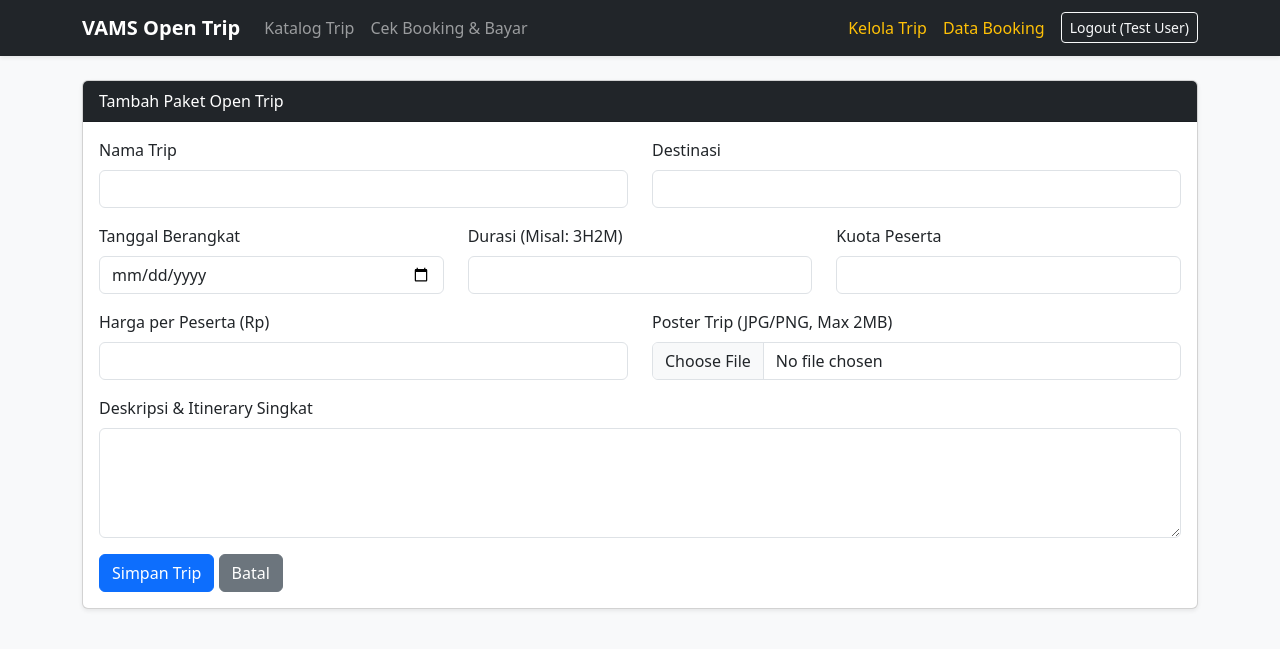
After one commit to Ranvault/vams-project, a Laravel app: page /admin/trips/create in a window 1280 px wide. The commit adds this page. Shown: the top 649 px of the page. Run offline with Laravel 12, Linux system fonts and the light colour scheme; a user stored in the database is signed in; data comes from the database, SQL or seed files in the repository.

Commit message:
feat: add bootstrap 5 layout and admin open trip CRUD

```diff
--- /dev/null
+++ b/app/Http/Controllers/Admin/TripController.php
@@ -0,0 +1,84 @@
+<?php
+
+namespace App\Http\Controllers\Admin;
+
+use App\Http\Controllers\Controller;
+use App\Models\Trip;
+use Illuminate\Http\Request;
+use Illuminate\Support\Facades\Storage;
+
+class TripController extends Controller
+{
+    public function index()
+    {
+        $trips = Trip::latest()->get();
+        return view('admin.trips.index', compact('trips'));
+    }
+
+    public function create()
+    {
+        return view('admin.trips.create');
+    }
+
+    public function store(Request $request)
+    {
+        $validated = $request->validate([
+            'nama_trip'     => 'required|string|max:255',
+            'destinasi'     => 'required|string|max:255',
+            'tgl_berangkat' => 'required|date',
+            'durasi'        => 'required|string|max:100',
+            'harga'         => 'required|numeric|min:0',
+            'kuota'         => 'required|integer|min:1',
+            'deskripsi'     => 'required|string',
+            'poster'        => 'nullable|image|mimes:jpg,jpeg,png|max:2048',
+        ]);
+
+        if ($request->hasFile('poster')) {
+            $validated['poster'] = $request->file('poster')->store('posters', 'public');
+        }
+
+        Trip::create($validated);
+
+        return redirect()->route('admin.trips.index')->with('success', 'Paket Open Trip berhasil ditambahkan.');
+    }
+
+    public function edit(Trip $trip)
+    {
+        return view('admin.trips.edit', compact('trip'));
+    }
+
+    public function update(Request $request, Trip $trip)
+    {
+        $validated = $request->validate([
+            'nama_trip'     => 'required|string|max:255',
+            'destinasi'     => 'required|string|max:255',
+            'tgl_berangkat' => 'required|date',
+            'durasi'        => 'required|string|max:100',
+            'harga'         => 'required|numeric|min:0',
+            'kuota'         => 'required|integer|min:1',
+            'deskripsi'     => 'required|string',
+            'poster'        => 'nullable|image|mimes:jpg,jpeg,png|max:2048',
+        ]);
+
+        if ($request->hasFile('poster')) {
+            if ($trip->poster) {
+                Storage::disk('public')->delete($trip->poster);
+            }
+            $validated['poster'] = $request->file('poster')->store('posters', 'public');
+        }
+
+        $trip->update($validated);
+
+        return redirect()->route('admin.trips.index')->with('success', 'Paket Open Trip berhasil diperbarui.');
+    }
+
+    public function destroy(Trip $trip)
+    {
+        if ($trip->poster) {
+            Storage::disk('public')->delete($trip->poster);
+        }
+        $trip->delete();
+
+        return redirect()->route('admin.trips.index')->with('success', 'Paket Open Trip berhasil dihapus.');
+    }
+}
--- /dev/null
+++ b/resources/views/admin/trips/create.blade.php
@@ -0,0 +1,50 @@
+@extends('layouts.app')
+
+@section('content')
+<div class="card shadow-sm">
+    <div class="card-header bg-dark text-white">Tambah Paket Open Trip</div>
+    <div class="card-body">
+        <form action="{{ route('admin.trips.store') }}" method="POST" enctype="multipart/form-data">
+            @csrf
+            <div class="row">
+                <div class="col-md-6 mb-3">
+                    <label class="form-label">Nama Trip</label>
+                    <input type="text" name="nama_trip" class="form-control @error('nama_trip') is-invalid @enderror" value="{{ old('nama_trip') }}" required>
+                    @error('nama_trip')<div class="invalid-feedback">{{ $message }}</div>@enderror
+                </div>
+                <div class="col-md-6 mb-3">
+                    <label class="form-label">Destinasi</label>
+                    <input type="text" name="destinasi" class="form-control @error('destinasi') is-invalid @enderror" value="{{ old('destinasi') }}" required>
+                </div>
+                <div class="col-md-4 mb-3">
+                    <label class="form-label">Tanggal Berangkat</label>
+                    <input type="date" name="tgl_berangkat" class="form-control" value="{{ old('tgl_berangkat') }}" required>
+                </div>
+                <div class="col-md-4 mb-3">
+                    <label class="form-label">Durasi (Misal: 3H2M)</label>
+                    <input type="text" name="durasi" class="form-control" value="{{ old('durasi') }}" required>
+                </div>
+                <div class="col-md-4 mb-3">
+                    <label class="form-label">Kuota Peserta</label>
+                    <input type="number" name="kuota" class="form-control" value="{{ old('kuota') }}" min="1" required>
+                </div>
+                <div class="col-md-6 mb-3">
+                    <label class="form-label">Harga per Peserta (Rp)</label>
+                    <input type="number" name="harga" class="form-control" value="{{ old('harga') }}" min="0" required>
+                </div>
+                <div class="col-md-6 mb-3">
+                    <label class="form-label">Poster Trip (JPG/PNG, Max 2MB)</label>
+                    <input type="file" name="poster" class="form-control @error('poster') is-invalid @enderror">
+                    @error('poster')<div class="invalid-feedback">{{ $message }}</div>@enderror
+                </div>
+                <div class="col-12 mb-3">
+                    <label class="form-label">Deskripsi & Itinerary Singkat</label>
+                    <textarea name="deskripsi" rows="4" class="form-control" required>{{ old('deskripsi') }}</textarea>
+                </div>
+            </div>
+            <button type="submit" class="btn btn-primary">Simpan Trip</button>
+            <a href="{{ route('admin.trips.index') }}" class="btn btn-secondary">Batal</a>
+        </form>
+    </div>
+</div>
+@endsection
--- a/resources/views/layouts/app.blade.php
+++ b/resources/views/layouts/app.blade.php
@@ -1,36 +1,70 @@
 <!DOCTYPE html>
-<html lang="{{ str_replace('_', '-', app()->getLocale()) }}">
-    <head>
-        <meta charset="utf-8">
-        <meta name="viewport" content="width=device-width, initial-scale=1">
-        <meta name="csrf-token" content="{{ csrf_token() }}">
+<html lang="id">
+<head>
+    <meta charset="UTF-8">
+    <meta name="viewport" content="width=device-width, initial-scale=1.0">
+    <title>VEROS Adventure Management System (VAMS)</title>
+    <link href="https://cdn.jsdelivr.net/npm/bootstrap@5.3.3/dist/css/bootstrap.min.css" rel="stylesheet">
+</head>
+<body class="bg-light">
+    <nav class="navbar navbar-expand-lg navbar-dark bg-dark shadow-sm mb-4">
+        <div class="container">
+            <a class="navbar-brand fw-bold" href="{{ url('/') }}">VAMS Open Trip</a>
+            <button class="navbar-toggler" type="button" data-bs-toggle="collapse" data-bs-target="#navbarNav">
+                <span class="navbar-toggler-icon"></span>
+            </button>
+            <div class="collapse navbar-collapse" id="navbarNav">
+                <ul class="navbar-nav me-auto">
+                    <li class="nav-item">
+                        <a class="nav-link" href="{{ url('/') }}">Katalog Trip</a>
+                    </li>
+                    <li class="nav-item">
+                        <a class="nav-link" href="{{ url('/cek-booking') }}">Cek Booking & Bayar</a>
+                    </li>
+                </ul>
+                <ul class="navbar-nav ms-auto">
+                    @auth
+                        <li class="nav-item">
+                            <a class="nav-link text-warning" href="{{ route('admin.trips.index') }}">Kelola Trip</a>
+                        </li>
+                        <li class="nav-item">
+                            <a class="nav-link text-warning" href="{{ url('/admin/bookings') }}">Data Booking</a>
+                        </li>
+                        <li class="nav-item">
+                            <form method="POST" action="{{ route('logout') }}" class="d-inline">
+                                @csrf
+                                <button type="submit" class="btn btn-sm btn-outline-light ms-2 mt-1">Logout ({{ Auth::user()->name }})</button>
+                            </form>
+                        </li>
+                    @else
+                        <li class="nav-item">
+                            <a class="nav-link" href="{{ route('login') }}">Login Admin</a>
+                        </li>
+                    @endauth
+                </ul>
+            </div>
+        </div>
+    </nav>
 
-        <title>{{ config('app.name', 'Laravel') }}</title>
+    <div class="container mb-5">
+        @if(session('success'))
+            <div class="alert alert-success alert-dismissible fade show">
+                {{ session('success') }}
+                <button type="button" class="btn-close" data-bs-dismiss="alert"></button>
+            </div>
+        @endif
 
-        <!-- Fonts -->
-        <link rel="preconnect" href="https://fonts.bunny.net">
-        <link href="https://fonts.bunny.net/css?family=figtree:400,500,600&display=swap" rel="stylesheet" />
+        @if(session('error'))
+            <div class="alert alert-danger alert-dismissible fade show">
+                {{ session('error') }}
+                <button type="button" class="btn-close" data-bs-dismiss="alert"></button>
+            </div>
+        @endif
 
-        <!-- Scripts -->
-        @vite(['resources/css/app.css', 'resources/js/app.js'])
-    </head>
-    <body class="font-sans antialiased">
-        <div class="min-h-screen bg-gray-100">
-            @include('layouts.navigation')
+        @yield('content')
+    </div>
 
-            <!-- Page Heading -->
-            @isset($header)
-                <header class="bg-white shadow">
-                    <div class="max-w-7xl mx-auto py-6 px-4 sm:px-6 lg:px-8">
-                        {{ $header }}
-                    </div>
-                </header>
-            @endisset
-
-            <!-- Page Content -->
-            <main>
-                {{ $slot }}
-            </main>
-        </div>
-    </body>
+    <script src="https://cdn.jsdelivr.net/npm/bootstrap@5.3.3/dist/js/bootstrap.bundle.min.js"></script>
+    @stack('scripts')
+</body>
 </html>
--- a/routes/web.php
+++ b/routes/web.php
@@ -1,20 +1,18 @@
 <?php
 
-use App\Http\Controllers\ProfileController;
+use App\Http\Controllers\Admin\TripController;
 use Illuminate\Support\Facades\Route;
 
 Route::get('/', function () {
-    return view('welcome');
+    return redirect()->route('admin.trips.index');
 });
 
 Route::get('/dashboard', function () {
-    return view('dashboard');
-})->middleware(['auth', 'verified'])->name('dashboard');
+    return redirect()->route('admin.trips.index');
+})->middleware(['auth'])->name('dashboard');
 
-Route::middleware('auth')->group(function () {
-    Route::get('/profile', [ProfileController::class, 'edit'])->name('profile.edit');
-    Route::patch('/profile', [ProfileController::class, 'update'])->name('profile.update');
-    Route::delete('/profile', [ProfileController::class, 'destroy'])->name('profile.destroy');
+Route::middleware(['auth'])->prefix('admin')->name('admin.')->group(function () {
+    Route::resource('trips', TripController::class)->except(['show']);
 });
 
 require __DIR__.'/auth.php';
```
Also changed, not shown: resources/views/admin/trips/edit.blade.php (added, +49 -0 lines), resources/views/admin/trips/index.blade.php (added, +57 -0 lines).
